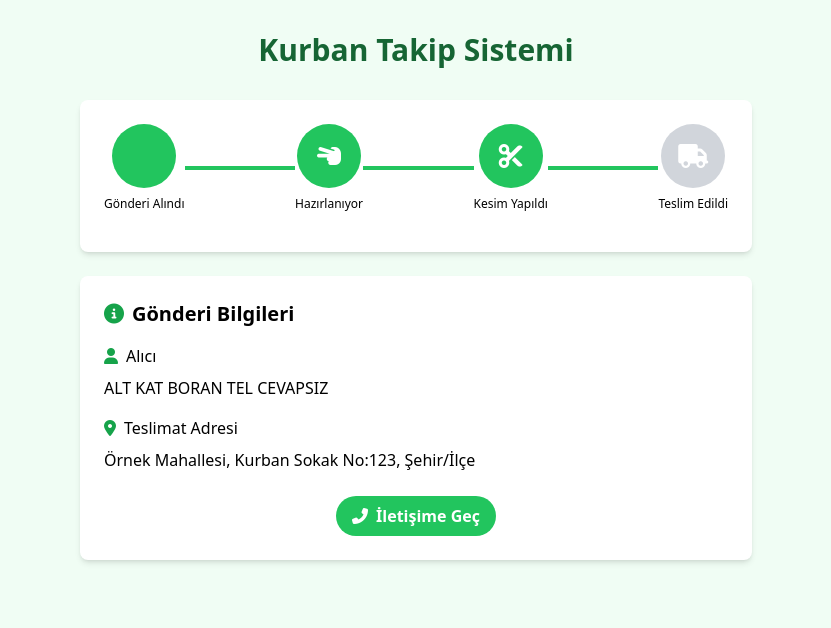
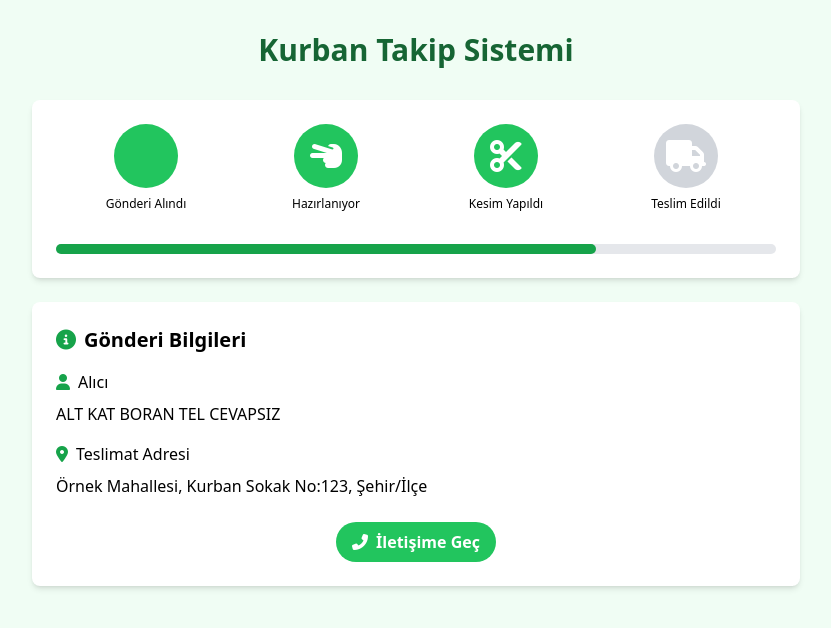
Before and after one commit to afpthedev/KTS, a Flask app: page / in a window 1280 px wide. Shown: the top 628 px of the page, without its empty margins (224-1055 px from the left). Run offline with Flask 3, Linux system fonts and the light colour scheme; some libraries are stand-ins or nearby versions.

Commit message:
Güncellemeler

```diff
--- a/templates/index.html
+++ b/templates/index.html
@@ -6,24 +6,48 @@
     <title>Kurban Takip Sistemi</title>
     <script src="https://cdn.tailwindcss.com"></script>
     <link href="https://cdnjs.cloudflare.com/ajax/libs/font-awesome/6.4.0/css/all.min.css" rel="stylesheet">
+    <style>
+        .step-icon {
+            font-size: 2rem;
+        }
+        .progress-bar {
+            transition: width 0.5s ease-in-out;
+        }
+    </style>
 </head>
 <body class="bg-green-50 min-h-screen p-8">
-    <div class="max-w-2xl mx-auto">
+    <div class="max-w-3xl mx-auto">
         <h1 class="text-3xl font-bold text-center mb-8 text-green-800">Kurban Takip Sistemi</h1>
 
         <div class="bg-white rounded-lg shadow-md p-6 mb-6">
-            <div class="flex justify-between items-center mb-4">
-                {% for asama in kurban_durumu.asamalar %}
-                    <div class="flex flex-col items-center">
-                        <div class="w-16 h-16 rounded-full {% if asama.tamamlandi %}bg-green-500{% else %}bg-gray-300{% endif %} flex items-center justify-center text-white">
-                            <i class="fas {{ asama.icon }} text-2xl"></i>
-                        </div>
-                        <span class="text-xs mt-2 text-center">{{ asama.ad }}</span>
+            <div class="flex justify-between items-center mb-8">
+                <div class="flex flex-col items-center w-1/4">
+                    <div class="w-16 h-16 rounded-full bg-green-500 flex items-center justify-center text-white mb-2">
+                        <i class="fas fa-sheep step-icon"></i>
                     </div>
-                    {% if not loop.last %}
-                        <div class="flex-grow h-1 {% if asama.tamamlandi %}bg-green-500{% else %}bg-gray-300{% endif %}"></div>
-                    {% endif %}
-                {% endfor %}
+                    <span class="text-xs text-center">Gönderi Alındı</span>
+                </div>
+                <div class="flex flex-col items-center w-1/4">
+                    <div class="w-16 h-16 rounded-full bg-green-500 flex items-center justify-center text-white mb-2">
+                        <i class="fas fa-hand-scissors step-icon"></i>
+                    </div>
+                    <span class="text-xs text-center">Hazırlanıyor</span>
+                </div>
+                <div class="flex flex-col items-center w-1/4">
+                    <div class="w-16 h-16 rounded-full bg-green-500 flex items-center justify-center text-white mb-2">
+                        <i class="fas fa-cut step-icon"></i>
+                    </div>
+                    <span class="text-xs text-center">Kesim Yapıldı</span>
+                </div>
+                <div class="flex flex-col items-center w-1/4">
+                    <div class="w-16 h-16 rounded-full bg-gray-300 flex items-center justify-center text-white mb-2">
+                        <i class="fas fa-truck step-icon"></i>
+                    </div>
+                    <span class="text-xs text-center">Teslim Edildi</span>
+                </div>
+            </div>
+            <div class="w-full bg-gray-200 rounded-full h-2.5">
+                <div class="bg-green-600 h-2.5 rounded-full progress-bar" style="width: 75%"></div>
             </div>
         </div>
 
@@ -35,13 +59,13 @@
                 <h3 class="font-medium mb-2">
                     <i class="fas fa-user text-green-600 mr-2"></i>Alıcı
                 </h3>
-                <p>{{ kurban_durumu.alici }}</p>
+                <p>ALT KAT BORAN TEL CEVAPSIZ</p>
             </div>
             <div class="mb-4">
                 <h3 class="font-medium mb-2">
                     <i class="fas fa-map-marker-alt text-green-600 mr-2"></i>Teslimat Adresi
                 </h3>
-                <p>{{ kurban_durumu.adres }}</p>
+                <p>Örnek Mahallesi, Kurban Sokak No:123, Şehir/İlçe</p>
             </div>
             <div class="text-center mt-6">
                 <button class="bg-green-500 hover:bg-green-600 text-white font-bold py-2 px-4 rounded-full transition duration-300 ease-in-out">
```
